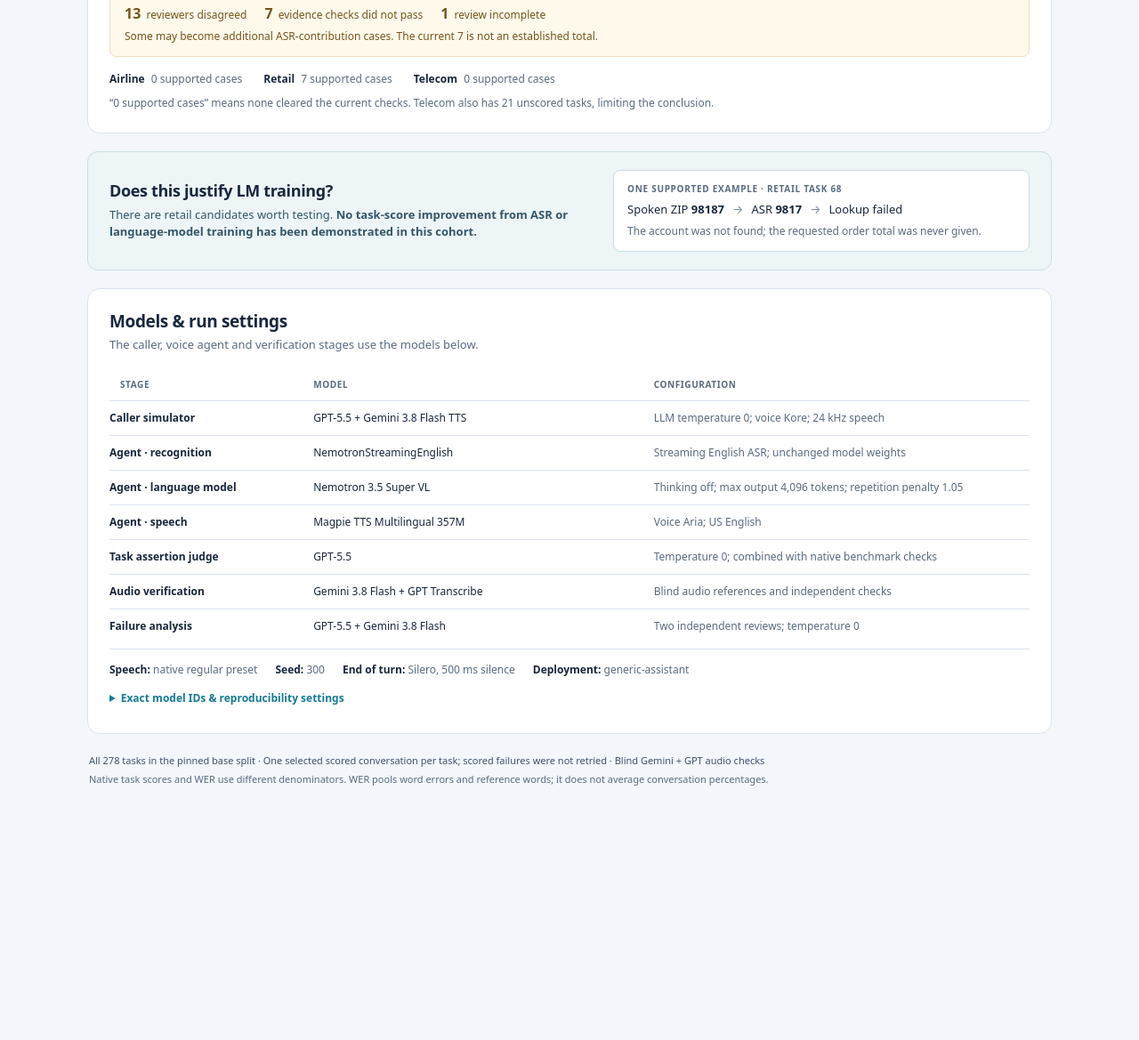
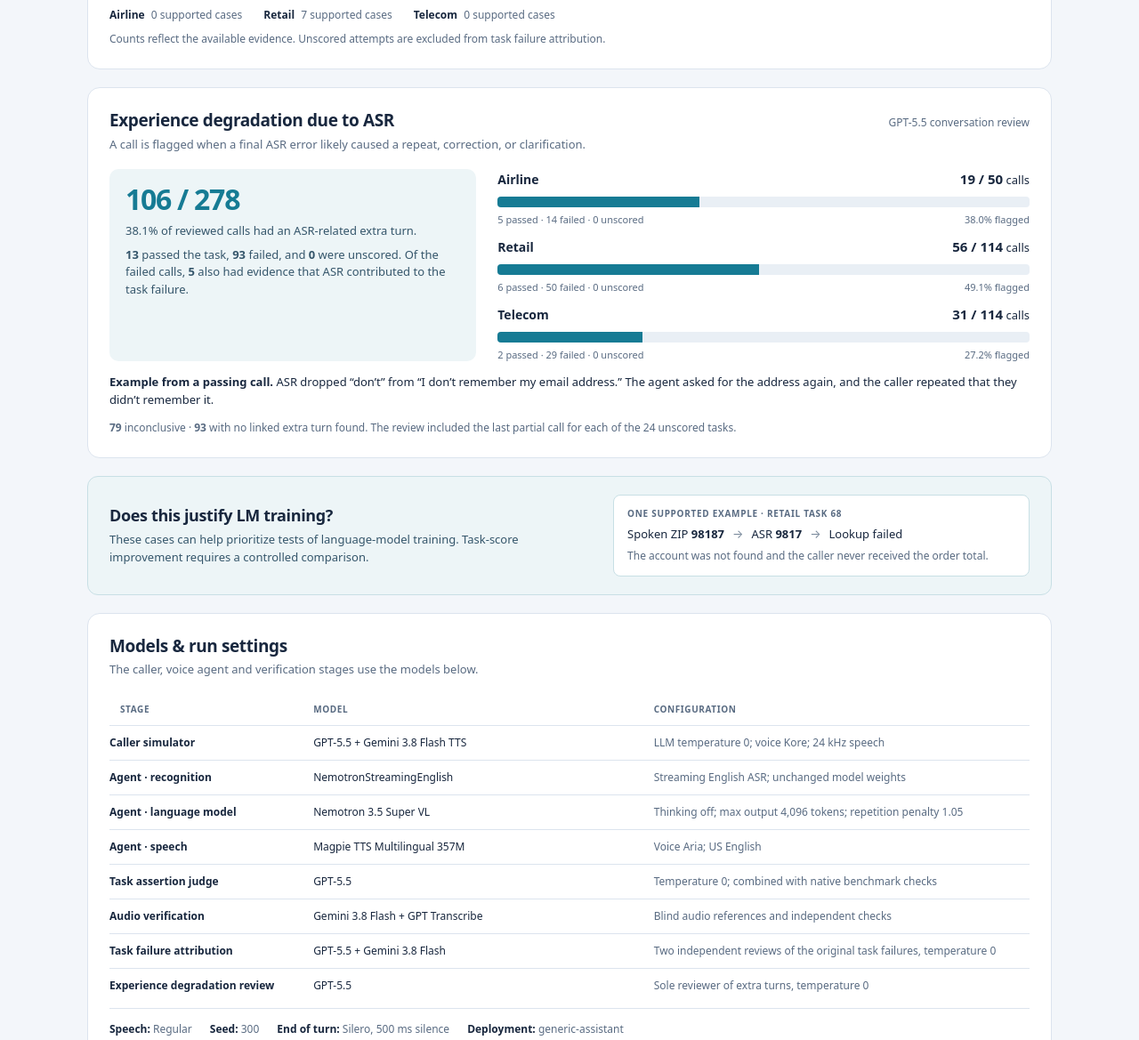
Before and after one commit to shubhadeepd/retail-asr-report-20261117, a plain HTML site: page index.html in a window 1280 px wide. Shown: the part 1187-2356 px from the top of the page at 89% size. Before the commit the page ends 2100 px from the top, so only its background shows below. Drawn offline with Linux system fonts and the light colour scheme.

Commit message:
chore: report ASR-related experience degradation

```diff
--- a/index.html
+++ b/index.html
@@ -4,7 +4,7 @@
 <meta charset="utf-8">
 <meta name="viewport" content="width=device-width,initial-scale=1">
 <meta name="robots" content="noindex,nofollow">
-<meta name="description" content="Latest Tau Voice results across airline, retail and telecom: task scores, provisional WER, and evidence of ASR contribution.">
+<meta name="description" content="Tau Voice results with task scores, provisional word error rate, and ASR-related extra turns.">
 <meta name="report-source-updated-at" content="2026-11-18T05:44:48.023541+00:00">
 <title>Tau Voice · Latest ASR findings</title>
 <style>
@@ -20,6 +20,8 @@ h1{font-size:clamp(30px,4vw,44px);line-height:1.12;letter-spacing:-.035em;margin
 .impact-header{display:flex;align-items:baseline;justify-content:space-between;gap:20px}.impact-header>span{font-size:12px;color:var(--muted)}.impact-stack{height:22px;margin:22px 0 17px}.impact-key{display:grid;grid-template-columns:1fr 1fr 1fr;gap:18px}.impact-number{display:flex;align-items:center;gap:8px;font-size:28px;font-weight:700;line-height:1.2;font-variant-numeric:tabular-nums}.impact-key h3{font-size:13px;margin:6px 0 2px}.impact-key p{color:var(--muted);font-size:12px;line-height:1.5;margin:0;max-width:275px}.asr-text{color:var(--asr)}
 .unresolved{background:#fff9ec;border:1px solid #f0dfb9;border-radius:8px;padding:13px 16px;margin:22px 0 16px;font-size:12px;color:#75551b}.unresolved strong{color:#65450c}.unresolved-counts{display:flex;gap:20px;flex-wrap:wrap;margin:5px 0}.unresolved-counts b{font-size:16px;margin-right:3px;font-variant-numeric:tabular-nums}.unresolved p{margin:5px 0 0;max-width:920px}
 .domain-attribution{display:flex;flex-wrap:wrap;gap:10px 24px;font-size:12px;color:var(--muted)}.domain-attribution b{color:var(--ink);margin-right:4px}
+.experience{margin-top:20px}.experience-grid{display:grid;grid-template-columns:1fr 1.45fr;gap:24px;margin-top:18px}.experience-total{background:#edf5f7;border-radius:10px;padding:16px 18px;color:#35566b}.experience-total>strong{font-size:32px;line-height:1.15;letter-spacing:-.04em;color:var(--asr)}.experience-total p{font-size:13px;margin:7px 0 0}.experience-bar{height:12px;background:#e9eff5;border-radius:4px;overflow:hidden}.experience .chart-row{margin-top:12px}.experience .chart-row:first-child{margin-top:0}.experience-example{margin:14px 0 0;font-size:13px}.experience .note{margin-top:12px}
+@media(max-width:720px){.experience-grid{grid-template-columns:1fr;gap:16px}.experience-total>strong{font-size:28px}}
 .takeaway{display:grid;grid-template-columns:1.15fr 1fr;gap:28px;align-items:center;background:#edf5f7;border:1px solid #c8dfe5;border-radius:12px;padding:20px 24px;margin-top:20px}.takeaway h2{font-size:18px}.takeaway p{font-size:13px;margin:6px 0 0;color:#35566b}.example{background:white;border:1px solid #c8dfe5;border-radius:8px;padding:13px 15px}.example-label{font-size:10px;letter-spacing:.07em;text-transform:uppercase;color:var(--muted);font-weight:650;margin-bottom:6px}.flow{display:flex;gap:9px;align-items:center;flex-wrap:wrap;font-size:13px}.flow b{font-variant-numeric:tabular-nums}.arrow{color:#79899b}.example p{font-size:12px;color:var(--muted);margin:5px 0 0}
 footer{margin-top:21px;padding:0 2px;color:var(--muted);font-size:11px;line-height:1.7}footer p{margin:3px 0}.source{color:#40536d}.sr-only{position:absolute;width:1px;height:1px;padding:0;margin:-1px;overflow:hidden;clip:rect(0,0,0,0);white-space:nowrap;border:0}
 .configuration{margin-top:20px}.configuration table{border-collapse:collapse;width:100%;font-size:12px;margin-top:17px;text-align:left}.configuration th,.configuration td{padding:10px 12px;border-bottom:1px solid var(--line);vertical-align:top}.configuration thead th{font-size:10px;text-transform:uppercase;letter-spacing:.06em;color:var(--muted);font-weight:650}.configuration tbody th{font-weight:650;width:21%;padding-left:0}.configuration td:nth-child(2){width:37%}.configuration td:last-child{color:var(--muted);padding-right:0}.configuration tbody tr:last-child>*{border-bottom:0}.run-settings{display:flex;flex-wrap:wrap;gap:6px 20px;border-top:1px solid var(--line);padding-top:14px;margin-top:6px;color:var(--muted);font-size:12px}.run-settings b{color:var(--ink)}.configuration details{margin-top:14px;font-size:12px;color:var(--muted)}.configuration summary{cursor:pointer;color:var(--asr);font-weight:600;min-height:24px}.configuration dl{margin:12px 0 4px;display:grid;grid-template-columns:1fr 1fr;gap:10px 24px}.configuration dl>div{min-width:0}.configuration dt{font-size:11px}.configuration dd{margin:2px 0 0;color:var(--ink);font-size:11px;overflow-wrap:anywhere}.configuration code{font-family:ui-monospace,SFMono-Regular,Consolas,monospace}.config-limits{font-size:11px;line-height:1.7;margin:12px 0 0}
@@ -33,9 +35,9 @@ footer{margin-top:21px;padding:0 2px;color:var(--muted);font-size:11px;line-heig
 <main>
   <header>
     <div class="topline"><p class="eyebrow">Tau Voice / Latest findings</p><span class="date">Results: 18 Nov 2026</span></div>
-    <h1>Where did speech recognition affect task success?</h1>
-    <p>ASR likely contributed to <strong>7 failures, all in retail</strong>. Most reviewed failures have stronger agent or tool explanations; 21 remain unresolved.</p>
-    <div class="pills"><span class="pill">All three domains</span><span class="pill">Regular speech</span><span class="pill">254 valid task scores</span><span class="pill">No fine-tuning in this cohort</span></div>
+    <h1>How did speech recognition affect calls?</h1>
+    <p>ASR likely contributed to <strong>7 task failures</strong>. <strong>106 calls</strong> had an extra turn linked to ASR.</p>
+    <div class="pills"><span class="pill">3 domains</span><span class="pill">Regular speech</span><span class="pill">254 valid task scores</span><span class="pill">No fine-tuning in this cohort</span></div>
   </header>
 
   <section class="metrics" aria-label="Overall evaluation results">
@@ -51,17 +53,17 @@ footer{margin-top:21px;padding:0 2px;color:var(--muted);font-size:11px;line-heig
       <p class="intro">Pass rate = passed ÷ scored. Unscored tasks are excluded.</p>
       <div class="legend"><span><i class="dot pass" aria-hidden="true"></i>Passed</span><span><i class="dot fail" aria-hidden="true"></i>Failed</span><span><i class="dot unscored" aria-hidden="true"></i>Unscored</span></div>
       <div class="chart-row">
-          <div class="row-heading"><h3>Airline</h3><span><b>40.8%</b> pass rate</span></div>
+          <div class="row-heading"><h3>Airline</h3><span><b>40.8% pass rate</b></span></div>
           <div class="stack" aria-hidden="true"><span class="segment pass" style="width:40.00000000%"></span><span class="segment fail" style="width:58.00000000%"></span><span class="segment unscored" style="width:2.00000000%"></span></div>
           <div class="row-caption"><span>20 passed · 29 failed · 1 unscored</span><span>50 tasks</span></div>
         </div>
 <div class="chart-row">
-          <div class="row-heading"><h3>Retail</h3><span><b>12.5%</b> pass rate</span></div>
+          <div class="row-heading"><h3>Retail</h3><span><b>12.5% pass rate</b></span></div>
           <div class="stack" aria-hidden="true"><span class="segment pass" style="width:12.28070175%"></span><span class="segment fail" style="width:85.96491228%"></span><span class="segment unscored" style="width:1.75438596%"></span></div>
           <div class="row-caption"><span>14 passed · 98 failed · 2 unscored</span><span>114 tasks</span></div>
         </div>
 <div class="chart-row">
-          <div class="row-heading"><h3>Telecom</h3><span><b>5.4%</b> pass rate</span></div>
+          <div class="row-heading"><h3>Telecom</h3><span><b>5.4% pass rate</b></span></div>
           <div class="stack" aria-hidden="true"><span class="segment pass" style="width:4.38596491%"></span><span class="segment fail" style="width:77.19298246%"></span><span class="segment unscored" style="width:18.42105263%"></span></div>
           <div class="row-caption"><span>5 passed · 88 failed · 21 unscored</span><span>114 tasks</span></div>
         </div>
@@ -100,12 +102,41 @@ footer{margin-top:21px;padding:0 2px;color:var(--muted);font-size:11px;line-heig
     </div>
     <div class="unresolved"><strong>Why are 21 unresolved?</strong><div class="unresolved-counts"><span><b>13</b> reviewers disagreed</span><span><b>7</b> evidence checks did not pass</span><span><b>1</b> review incomplete</span></div><p>Some may become additional ASR-contribution cases. The current 7 is not an established total.</p></div>
     <div class="domain-attribution"><span><b>Airline</b> 0 supported cases</span><span><b>Retail</b> 7 supported cases</span><span><b>Telecom</b> 0 supported cases</span></div>
-    <p class="note" style="margin-top:8px">“0 supported cases” means none cleared the current checks. Telecom also has 21 unscored tasks, limiting the conclusion.</p>
+    <p class="note" style="margin-top:8px">Counts reflect the available evidence. Unscored attempts are excluded from task failure attribution.</p>
+  </section>
+
+  <section class="panel experience" aria-labelledby="experience-title">
+    <div class="impact-header"><h2 id="experience-title">Experience degradation due to ASR</h2><span>GPT-5.5 conversation review</span></div>
+    <p class="intro">A call is flagged when a final ASR error likely caused a repeat, correction, or clarification.</p>
+    <div class="experience-grid">
+      <div class="experience-total">
+        <strong>106 / 278</strong>
+        <p>38.1% of reviewed calls had an ASR-related extra turn.</p>
+        <p><b>13</b> passed the task, <b>93</b> failed, and <b>0</b> were unscored. Of the failed calls, <b>5</b> also had evidence that ASR contributed to the task failure.</p>
+      </div>
+      <div><div class="chart-row">
+        <div class="row-heading"><h3>Airline</h3><span><b>19 / 50</b> calls</span></div>
+        <div class="experience-bar" aria-hidden="true"><span class="segment asr" style="width:38.00000000%"></span></div>
+        <div class="row-caption"><span>5 passed · 14 failed · 0 unscored</span><span>38.0% flagged</span></div>
+      </div><div class="chart-row">
+        <div class="row-heading"><h3>Retail</h3><span><b>56 / 114</b> calls</span></div>
+        <div class="experience-bar" aria-hidden="true"><span class="segment asr" style="width:49.12280702%"></span></div>
+        <div class="row-caption"><span>6 passed · 50 failed · 0 unscored</span><span>49.1% flagged</span></div>
+      </div><div class="chart-row">
+        <div class="row-heading"><h3>Telecom</h3><span><b>31 / 114</b> calls</span></div>
+        <div class="experience-bar" aria-hidden="true"><span class="segment asr" style="width:27.19298246%"></span></div>
+        <div class="row-caption"><span>2 passed · 29 failed · 0 unscored</span><span>27.2% flagged</span></div>
+      </div></div>
+    </div>
+    <p class="experience-example"><strong>Example from a passing call.</strong> ASR dropped “don’t” from “I don’t remember my email address.” The agent asked for the address again, and the caller repeated that they didn’t remember it.</p>
+    <p class="note"><b>79</b> inconclusive · <b>93</b> with no linked extra turn found. The review included the last partial call for each of the 24 unscored tasks.</p>
   </section>
 
   <section class="takeaway" aria-labelledby="takeaway-title">
-    <div><h2 id="takeaway-title">Does this justify LM training?</h2><p>There are retail candidates worth testing. <strong>No task-score improvement from ASR or language-model training has been demonstrated in this cohort.</strong></p></div>
-    <div class="example"><div class="example-label">One supported example · Retail task 68</div><div class="flow"><span>Spoken ZIP <b>98187</b></span><span class="arrow" aria-hidden="true">→</span><span>ASR <b>9817</b></span><span class="arrow" aria-hidden="true">→</span><span>Lookup failed</span></div><p>The account was not found; the requested order total was never given.</p></div>
+    <div><h2 id="takeaway-title">Does this justify LM training?</h2><p>These cases can help prioritize tests of language-model training. Task-score improvement requires a controlled comparison.</p></div>
+    <div class="example"><div class="example-label">One supported example · Retail task 68</div>
+      <div class="flow"><span>Spoken ZIP <b>98187</b></span><span class="arrow" aria-hidden="true">→</span><span>ASR <b>9817</b></span><span class="arrow" aria-hidden="true">→</span><span>Lookup failed</span></div>
+      <p>The account was not found and the caller never received the order total.</p></div>
   </section>
 
   <section class="panel configuration" aria-labelledby="configuration-title">
@@ -121,20 +152,21 @@ footer{margin-top:21px;padding:0 2px;color:var(--muted);font-size:11px;line-heig
         <tr><th scope="row">Agent · speech</th><td>Magpie TTS Multilingual 357M</td><td>Voice Aria; US English</td></tr>
         <tr><th scope="row">Task assertion judge</th><td>GPT-5.5</td><td>Temperature 0; combined with native benchmark checks</td></tr>
         <tr><th scope="row">Audio verification</th><td>Gemini 3.8 Flash + GPT Transcribe</td><td>Blind audio references and independent checks</td></tr>
-        <tr><th scope="row">Failure analysis</th><td>GPT-5.5 + Gemini 3.8 Flash</td><td>Two independent reviews; temperature 0</td></tr>
+        <tr><th scope="row">Task failure attribution</th><td>GPT-5.5 + Gemini 3.8 Flash</td><td>Two independent reviews of the original task failures, temperature 0</td></tr>
+        <tr><th scope="row">Experience degradation review</th><td>GPT-5.5</td><td>Sole reviewer of extra turns, temperature 0</td></tr>
       </tbody>
     </table>
-    <div class="run-settings"><span><b>Speech:</b> native regular preset</span><span><b>Seed:</b> 300</span><span><b>End of turn:</b> Silero, 500 ms silence</span><span><b>Deployment:</b> generic-assistant</span></div>
+    <div class="run-settings"><span><b>Speech:</b> Regular</span><span><b>Seed:</b> 300</span><span><b>End of turn:</b> Silero, 500 ms silence</span><span><b>Deployment:</b> generic-assistant</span></div>
     <details>
       <summary>Exact model IDs &amp; reproducibility settings</summary>
-      <dl><div><dt>Caller LLM / task assertion judge</dt><dd><code>azure/openai/gpt-5.5</code></dd></div><div><dt>Caller speech</dt><dd><code>gcp/google/gemini-3.8-flash-tts</code></dd></div><div><dt>Agent ASR</dt><dd><code>nemotron-asr-streaming</code></dd></div><div><dt>Agent LLM</dt><dd><code>nvidia/nvidia/nemotron-3.5-super-vl</code></dd></div><div><dt>Agent speech</dt><dd><code>nvidia/nvidia/magpie-tts-multilingual-357m</code></dd></div><div><dt>Primary audio references / second failure reviewer</dt><dd><code>gcp/google/gemini-3.8-flash</code></dd></div><div><dt>Independent audio check</dt><dd><code>openai/openai/gpt-transcribe</code></dd></div></dl>
+      <dl><div><dt>Caller LLM / task assertion judge</dt><dd><code>azure/openai/gpt-5.5</code></dd></div><div><dt>Caller speech</dt><dd><code>gcp/google/gemini-3.8-flash-tts</code></dd></div><div><dt>Agent ASR</dt><dd><code>nemotron-asr-streaming</code></dd></div><div><dt>Agent LLM</dt><dd><code>nvidia/nvidia/nemotron-3.5-super-vl</code></dd></div><div><dt>Agent speech</dt><dd><code>nvidia/nvidia/magpie-tts-multilingual-357m</code></dd></div><div><dt>Primary audio references / second failure reviewer</dt><dd><code>gcp/google/gemini-3.8-flash</code></dd></div><div><dt>Independent audio check</dt><dd><code>openai/openai/gpt-transcribe</code></dd></div><div><dt>Experience degradation reviewer</dt><dd><code>azure/openai/gpt-5.5</code></dd></div></dl>
       <p class="config-limits">Agent LLM temperature was not explicitly overridden. Caller and scoring calls used NVIDIA Inference Hub; ASR used NVIDIA's hosted streaming endpoint. No external LM customization was applied.<br>Runtime limits: 1,200 seconds of benchmark steps; 1,800-second task timeout; 90-second response timeout. Scoring and caller temperature: 0.</p>
       <dl><div><dt>Dataset revision</dt><dd><code>fc0055dc4e0a316c3f83133267fbd6faaa770992</code></dd></div><div><dt>Evaluation runtime revision</dt><dd><code>2174a603f6d014ef94473ffa95957f6ce27100db</code></dd></div><div><dt>Agent image</dt><dd><code>nva-original-eva:c5b3f7c-2461ecc6</code></dd></div></dl>
     </details>
   </section>
 
   <footer>
-    <p class="source">All 278 tasks in the pinned base split · One selected scored conversation per task; scored failures were not retried · Blind Gemini + GPT audio checks</p>
+    <p class="source">278 tasks in the pinned base split · One selected scored conversation per task · Blind Gemini + GPT audio checks</p>
     <p>Native task scores and WER use different denominators. WER pools word errors and reference words; it does not average conversation percentages.</p>
   </footer>
 </main>
```
